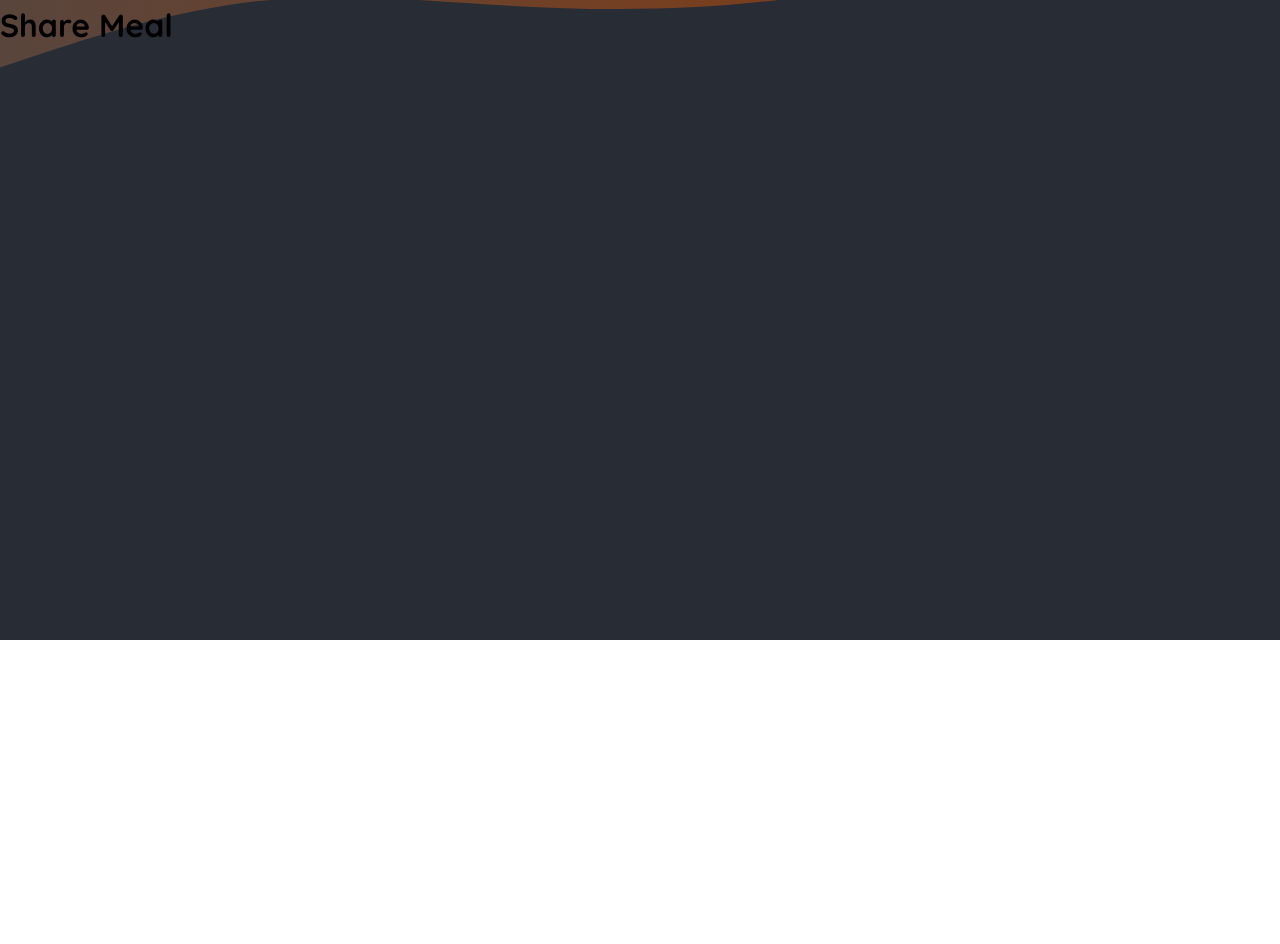
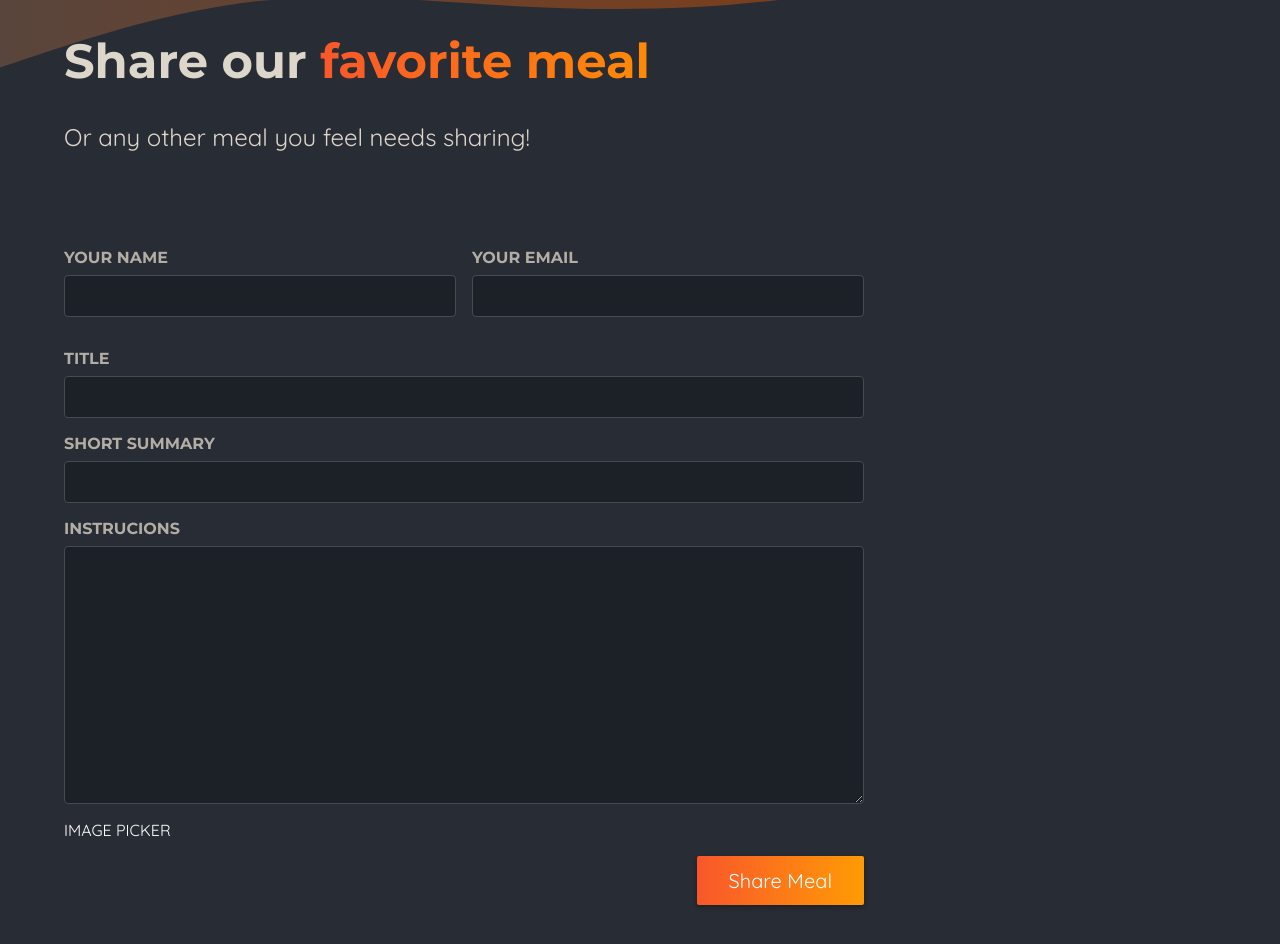
Before and after one commit to mestn1y1/foodies-project, a Next.js app: page /meals/share in a window 1280 px wide. Shown: the part 160-1104 px from the top of the page. Before the commit the page ends 800 px from the top, so only its background shows below. Built offline with nearby package versions, Linux system fonts and the light colour scheme.

Commit message:
added form to share meals page

```diff
--- a/app/meals/share/page.js
+++ b/app/meals/share/page.js
@@ -1,7 +1,49 @@
+import css from "./page.module.css";
+
 export default function ShareMealPage() {
   return (
-    <main>
-      <h1>Share Meal</h1>
-    </main>
+    <>
+      <header className={css.header}>
+        <h1>
+          Share our <span className={css.highlight}>favorite meal</span>
+        </h1>
+        <p>Or any other meal you feel needs sharing!</p>
+      </header>
+      <main className={css.main}>
+        <form className={css.form}>
+          <div className={css.row}>
+            <p>
+              <label htmlFor="name">Your name</label>
+              <input type="text" id="name" name="name" required />
+            </p>
+            <p>
+              <label htmlFor="email">Your email</label>
+              <input type="email" id="email" name="email" required />
+            </p>
+          </div>
+          <p>
+            <label htmlFor="title">Title</label>
+            <input type="text" id="title" name="title" required />
+          </p>
+          <p>
+            <label htmlFor="summary">Short Summary</label>
+            <input type="text" id="summary" name="summary" required />
+          </p>
+          <p>
+            <label htmlFor="instructions">Instrucions</label>
+            <textarea
+              id="instructions"
+              name="instructions"
+              rows="10"
+              required
+            ></textarea>
+          </p>
+          IMAGE PICKER
+          <p className={css.actions}>
+            <button type="submit">Share Meal</button>
+          </p>
+        </form>
+      </main>
+    </>
   );
 }
--- /dev/null
+++ b/app/meals/share/page.module.css
@@ -0,0 +1,98 @@
+.header {
+  gap: 3rem;
+  margin: 3rem auto 5rem auto;
+  width: 90%;
+  max-width: 75rem;
+  color: #ddd6cb;
+  font-size: 1.5rem;
+}
+
+.header h1 {
+  font-family: "Montserrat", sans-serif;
+}
+
+.highlight {
+  background: linear-gradient(90deg, #f9572a, #ff8a05);
+  background-clip: text;
+  -webkit-background-clip: text;
+  -webkit-text-fill-color: transparent;
+}
+
+.main {
+  width: 90%;
+  max-width: 75rem;
+  margin: 3rem auto;
+  color: white;
+}
+
+.form {
+  max-width: 50rem;
+}
+
+.form label {
+  display: block;
+  margin-bottom: 0.5rem;
+  font-size: 1rem;
+  font-family: "Montserrat", sans-serif;
+  text-transform: uppercase;
+  color: #b3aea5;
+  font-weight: bold;
+}
+
+.form input,
+.form textarea {
+  display: block;
+  width: 100%;
+  padding: 0.5rem 1rem;
+  border-radius: 4px;
+  border: 1px solid #454952;
+  background: #1c2027;
+  font-size: 1.25rem;
+  font-family: "Montserrat", sans-serif;
+  color: #ddd6cb;
+}
+
+.form input:focus,
+.form textarea:focus {
+  outline-color: #f99f2a;
+  background-color: #1f252d;
+}
+
+.row {
+  display: flex;
+  gap: 1rem;
+}
+
+.row p {
+  width: 100%;
+}
+
+.actions {
+  text-align: right;
+}
+
+.actions button {
+  border: 0;
+  padding: 0.75rem 2rem;
+  background: linear-gradient(90deg, #f9572a, #ff9b05);
+  border: none;
+  color: #ffffff;
+  border-radius: 2px;
+  cursor: pointer;
+  font: inherit;
+  font-size: 1.25rem;
+  box-shadow: 0 2px 5px rgba(0, 0, 0, 0.3);
+}
+
+.actions button:hover,
+.actions button:focus {
+  background: linear-gradient(90deg, #fd4715, #f9b241);
+}
+
+.actions button:disabled,
+.actions button:hover:disabled,
+.actions button:focus:disabled {
+  background: #ccc;
+  color: #979797;
+  cursor: not-allowed;
+}
```
